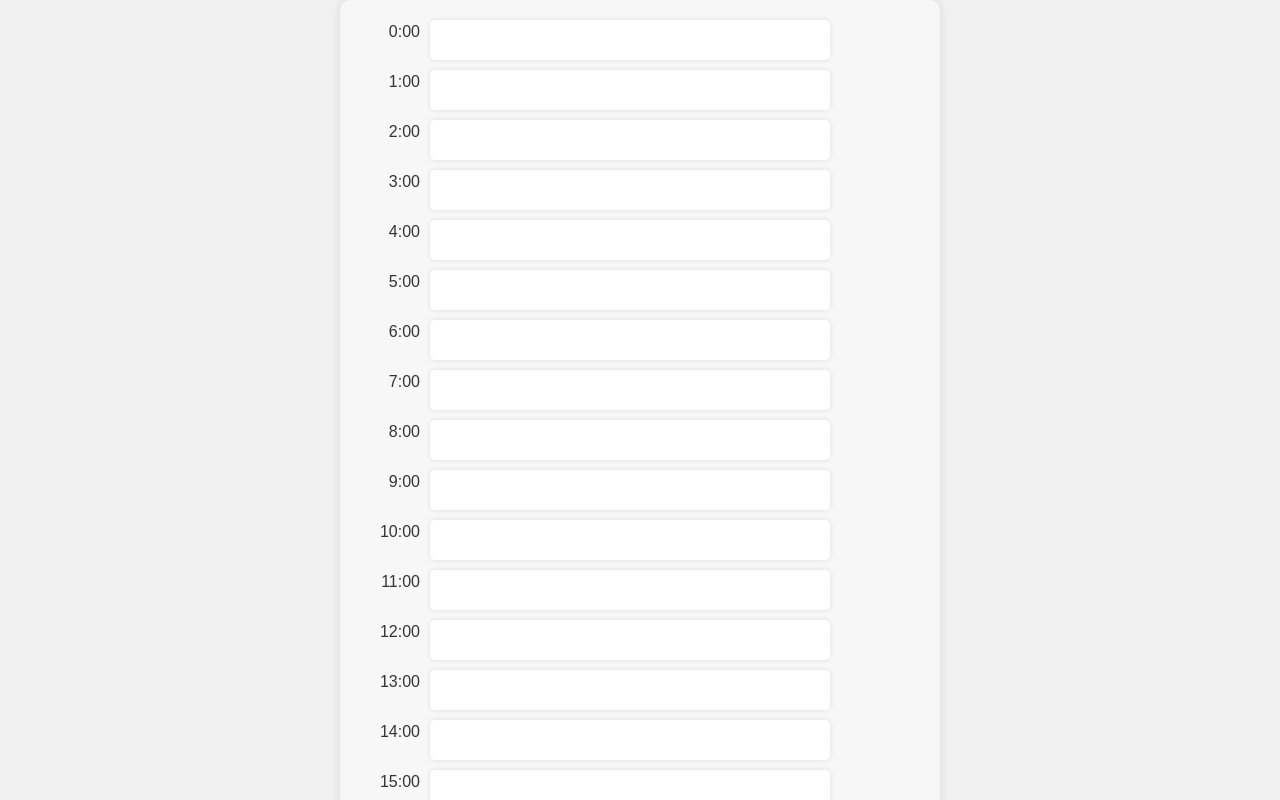
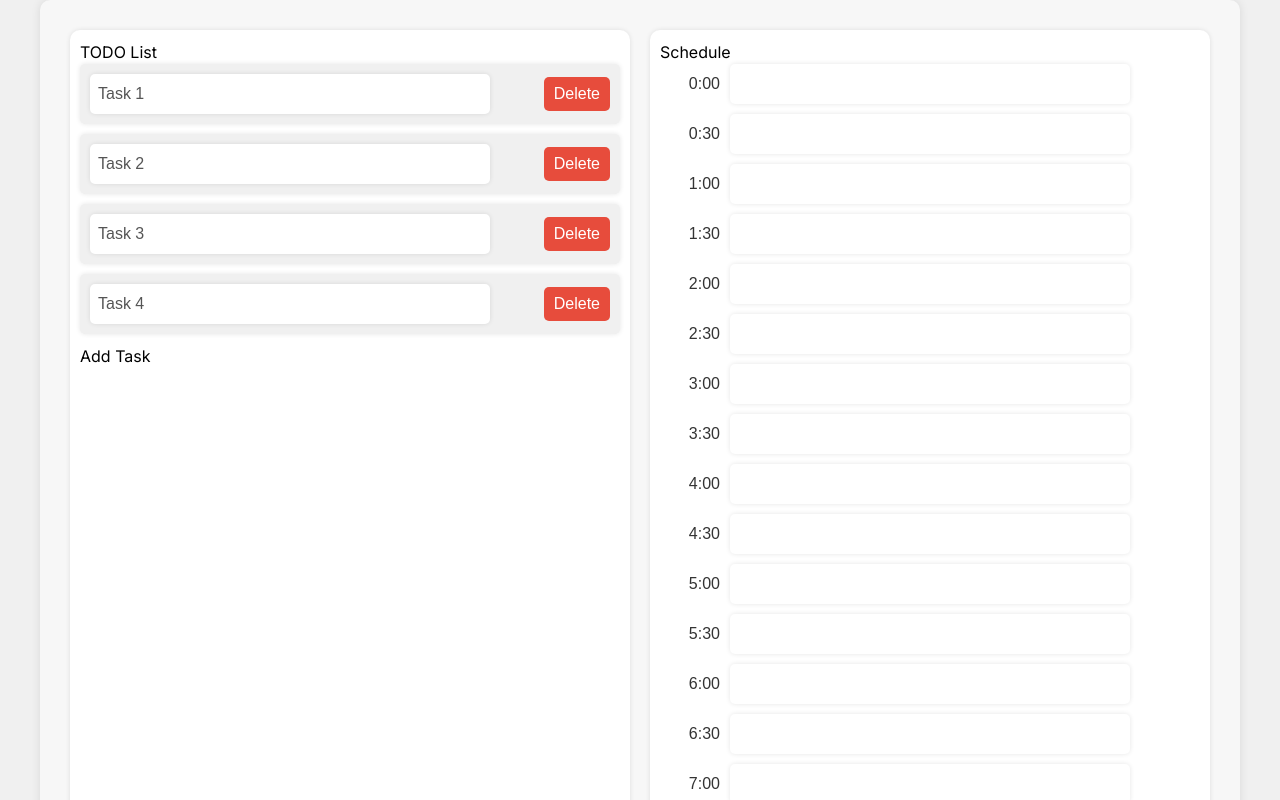
Before and after one commit to laplamon/time_scheduler, a Next.js app: page / in a window 1280 px wide. Shown: the top 800 px of the page. Built offline with nearby package versions, Linux system fonts and the light colour scheme.

Commit message:
add todo list

```diff
--- a/app/page.tsx
+++ b/app/page.tsx
@@ -1,96 +1,230 @@
-"use client"
+"use client"; // このファイルがクライアントサイドでのみレンダリングされることを明示します。
 
 import React, { useState, useEffect } from 'react';
 import styled from 'styled-components';
 
-// コンテナ要素のスタイルを定義
+// コンテナのスタイルを定義します。ページの中央に配置し、背景色やボックスシャドウなどを設定しています。
 const Container = styled.div`
   display: flex;
-  flex-direction: column;
-  align-items: center;
   padding: 20px;
-  max-width: 600px; /* 全体の最大幅を設定 */
-  margin: 0 auto; /* 中央揃え */
-  background-color: #f7f7f7; /* 背景色を設定 */
-  border-radius: 10px; /* 角丸を設定 */
-  box-shadow: 0 0 10px rgba(0, 0, 0, 0.1); /* 影を追加 */
+  max-width: 1200px;
+  margin: 0 auto;
+  background-color: #f7f7f7;
+  border-radius: 10px;
+  box-shadow: 0 0 10px rgba(0, 0, 0, 0.1);
 `;
 
+// 列のスタイルを定義します。各列はフレックスボックスの一部として表示されます。
+const Column = styled.div`
+  flex: 1;
+  padding: 10px;
+  margin: 10px;
+  background-color: #fff;
+  border-radius: 10px;
+  box-shadow: 0 0 5px rgba(0, 0, 0, 0.1);
+`;
+
+// 行のスタイルを定義します。時間スロットをフレックスボックスで横並びにします。
 const Row = styled.div`
   display: flex;
-  width: 100%;
   justify-content: flex-start;
+  align-items: center;
   margin-bottom: 10px;
+  position: relative;
 `;
 
+// 時間ラベルのスタイルを定義します。時間表示を右揃えにし、余白を設定しています。
 const TimeLabel = styled.span`
   width: 60px;
   text-align: right;
   margin-right: 10px;
-  font-family: 'Arial', sans-serif; /* フォントを設定 */
-  color: #333; /* 文字色を設定 */
+  font-family: 'Arial', sans-serif;
+  color: #333;
 `;
 
+// 入力フィールドのスタイルを定義します。背景色やボックスシャドウ、フォーカス時のスタイルを設定しています。
 const Input = styled.input`
   flex: 1;
-  padding: 8px; /* 入力欄の余白を調整 */
+  padding: 8px;
   width: 100%;
   max-width: 400px;
-  border: none; /* ボーダーを削除 */
-  border-radius: 5px; /* 角丸を設定 */
-  background-color: #fff; /* 背景色を設定 */
-  box-shadow: 0 0 5px rgba(0, 0, 0, 0.1); /* 影を追加 */
-  transition: box-shadow 0.3s ease; /* 影の変化をスムーズにする */
+  border: none;
+  border-radius: 5px;
+  background-color: #fff;
+  box-shadow: 0 0 5px rgba(0, 0, 0, 0.1);
+  transition: box-shadow 0.3s ease;
   font-family: 'Arial', sans-serif;
   color: #555;
+
+  &:focus {
+    outline: none;
+    box-shadow: 0 0 10px rgba(0, 0, 0, 0.2);
+  }
 `;
 
-// 0:00から23:00までの24時間の配列を生成
-const hours = Array.from({ length: 24 }, (_, i) => `${i}:00`);
+// TODOアイテムのスタイルを定義します。背景色やボックスシャドウ、ホバー時のスタイルを設定しています。
+const TodoItem = styled.div`
+  display: flex;
+  align-items: center;
+  justify-content: space-between;
+  padding: 10px;
+  margin-bottom: 10px;
+  background-color: #f0f0f0;
+  border-radius: 5px;
+  box-shadow: 0 0 5px rgba(0, 0, 0, 0.1);
+  font-family: 'Arial', sans-serif;
+  color: #333;
+  cursor: pointer;
+`;
 
-const Schedule = () => {
-  // tasksは24時間分のタスクを格納する配列で、初期値は空文字列の配列
-  const [tasks, setTasks] = useState<string[]>(Array(24).fill(''));
+// タスク削除ボタンのスタイルを定義します。
+const DeleteButton = styled.button`
+  background-color: #e74c3c;
+  color: white;
+  border: none;
+  border-radius: 5px;
+  padding: 5px 10px;
+  cursor: pointer;
 
-  // コンポーネントがマウントされたときに実行される
+  &:hover {
+    background-color: #c0392b;
+  }
+`;
+
+// 線のスタイルを定義します。TODOアイテムと時間スロットを線で結ぶために使用します。
+const Line = styled.div`
+  position: absolute;
+  height: 2px;
+  background-color: #333;
+  z-index: 0;
+`;
+
+// タスクのインターフェースを定義します。時間とタスクの文字列を持ちます。
+interface Task {
+  time: string;
+  task: string;
+}
+
+// Appコンポーネントを定義します。
+const App: React.FC = () => {
+  // 30分ごとの時間スロットを生成します。
+  const hours: string[] = Array.from({ length: 48 }, (_, i) => {
+    const hour = Math.floor(i / 2);
+    const minutes = i % 2 === 0 ? '00' : '30';
+    return `${hour}:${minutes}`;
+  });
+
+  // タスク、TODOアイテム、選択されたタスク、タスクの割り当てを管理するための状態を定義します。
+  const [tasks, setTasks] = useState<Task[]>([]);
+  const [todoItems, setTodoItems] = useState<string[]>(['Task 1', 'Task 2', 'Task 3', 'Task 4']);
+  const [selectedTask, setSelectedTask] = useState<string | null>(null);
+  const [taskAssignments, setTaskAssignments] = useState<string[][]>(Array(48).fill([]).map(() => []));
+
+  // コンポーネントが初めてレンダリングされたときに、ローカルストレージからデータを取得します。
   useEffect(() => {
-    // ローカルストレージからタスクを取得
+    if (typeof window !== 'undefined') {
       const savedTasks = localStorage.getItem('tasks');
+      const savedTodoItems = localStorage.getItem('todoItems');
+      const savedTaskAssignments = localStorage.getItem('taskAssignments');
+
       if (savedTasks) {
-      // 保存されているタスクが存在する場合は、JSONパースしてセット
         setTasks(JSON.parse(savedTasks));
       }
-  }, []); // 空の依存配列により、初回マウント時のみ実行
+      if (savedTodoItems) {
+        setTodoItems(JSON.parse(savedTodoItems));
+      }
+      if (savedTaskAssignments) {
+        setTaskAssignments(JSON.parse(savedTaskAssignments));
+      }
+    }
+  }, []);
 
-  // tasksが変更されるたびに実行される
+  // タスク、TODOアイテム、タスクの割り当てが更新されるたびに、ローカルストレージにデータを保存します。
   useEffect(() => {
-    // 現在のtasks配列をローカルストレージに保存
+    if (typeof window !== 'undefined') {
       localStorage.setItem('tasks', JSON.stringify(tasks));
-  }, [tasks]); // tasksが依存配列に含まれているため、tasksが変更されるたびに実行
+      localStorage.setItem('todoItems', JSON.stringify(todoItems));
+      localStorage.setItem('taskAssignments', JSON.stringify(taskAssignments));
+    }
+  }, [tasks, todoItems, taskAssignments]);
 
-  // タスクが変更されたときに呼ばれる関数
-  const handleChange = (index: number, value: string) => {
-    // 新しいtasks配列を作成して、変更されたタスクを更新
-    const newTasks = [...tasks];
-    newTasks[index] = value;
-    // 更新されたtasks配列をステートにセット
-    setTasks(newTasks);
+  // TODOアイテムがクリックされたときに、選択されたタスクを設定します。
+  const handleTodoClick = (task: string) => {
+    setSelectedTask(task);
+  };
+
+  // 時間スロットがクリックされたときに、選択されたタスクをそのスロットに割り当てます。
+  const handleTimeSlotClick = (index: number) => {
+    if (selectedTask !== null) {
+      const newTaskAssignments = [...taskAssignments];
+      newTaskAssignments[index] = [...newTaskAssignments[index], selectedTask];
+      setTaskAssignments(newTaskAssignments);
+      setSelectedTask(null);
+    }
+  };
+
+  // TODOアイテムのテキストが変更されたときに、その値を更新します。
+  const handleTodoChange = (index: number, value: string) => {
+    const newTodoItems = [...todoItems];
+    newTodoItems[index] = value;
+    setTodoItems(newTodoItems);
+  };
+
+  // 新しいTODOアイテムを追加します。
+  const handleAddTodo = () => {
+    setTodoItems([...todoItems, '']);
+  };
+
+  // TODOアイテムを削除します。
+  const handleDeleteTodo = (index: number) => {
+    const newTodoItems = [...todoItems];
+    newTodoItems.splice(index, 1);
+    setTodoItems(newTodoItems);
+
+    // 割り当てられたタスクも削除します。
+    const newTaskAssignments = taskAssignments.map(slot =>
+      slot.filter(task => task !== todoItems[index])
+    );
+    setTaskAssignments(newTaskAssignments);
+  };
+
+  // タスクの位置を計算します。これはTODOアイテムと時間スロットを線で結ぶために使用されます。
+  const getTaskPosition = (task: string): number | null => {
+    const index = todoItems.indexOf(task);
+    return index !== -1 ? index * 50 + 40 : null;
   };
 
   return (
     <Container>
-    {hours.map((hour, index) => (
-      <Row key={index}>
-        <TimeLabel>{hour}</TimeLabel>
+      <Column>
+        <h2>TODO List</h2>
+        {todoItems.map((item, index) => (
+          <TodoItem key={index}>
             <Input
               type="text"
-          value={tasks[index]}
-          onChange={(e) => handleChange(index, e.target.value)}
+              value={item}
+              onChange={(e) => handleTodoChange(index, e.target.value)}
+              onClick={() => handleTodoClick(item)}
             />
+            <DeleteButton onClick={() => handleDeleteTodo(index)}>Delete</DeleteButton>
+          </TodoItem>
+        ))}
+        <button onClick={handleAddTodo}>Add Task</button>
+      </Column>
+      <Column>
+        <h2>Schedule</h2>
+        {hours.map((hour, index) => (
+          <Row key={index} onClick={() => handleTimeSlotClick(index)}>
+            <TimeLabel>{hour}</TimeLabel>
+            <Input type="text" value={taskAssignments[index].join(', ')} readOnly />
+            {taskAssignments[index].map(task => (
+              <Line key={task} style={{ top: getTaskPosition(task), left: 60 }} />
+            ))}
           </Row>
         ))}
+      </Column>
     </Container>
   );
 };
 
-export default Schedule;
+export default App;
--- a/package.json
+++ b/package.json
@@ -3,7 +3,7 @@
   "version": "0.1.0",
   "private": true,
   "scripts": {
-    "dev": "next dev",
+    "dev": "HOST=0.0.0.0 PORT=3000 next dev",
     "build": "next build",
     "start": "next start",
     "lint": "next lint"
@@ -12,6 +12,7 @@
     "@types/styled-components": "^5.1.34",
     "next": "14.2.3",
     "react": "^18",
+    "react-beautiful-dnd": "^13.1.1",
     "react-dom": "^18",
     "styled-components": "^6.1.11"
   },
```
Also changed, not shown: 1 other file (tests, documents, lock files or other folders). Lines whose indentation alone changed are shown as unchanged.
